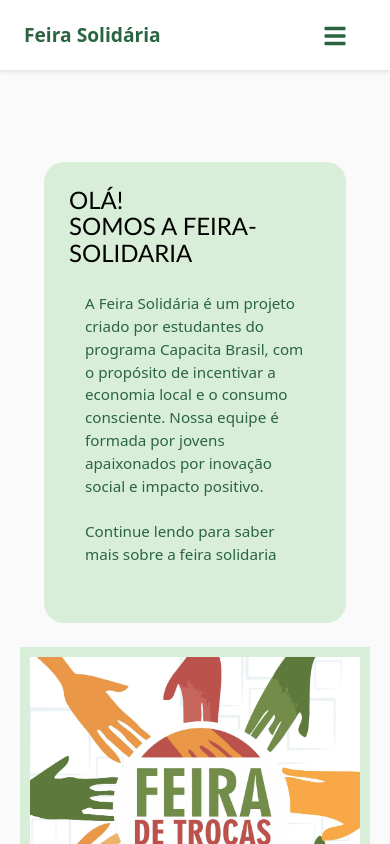
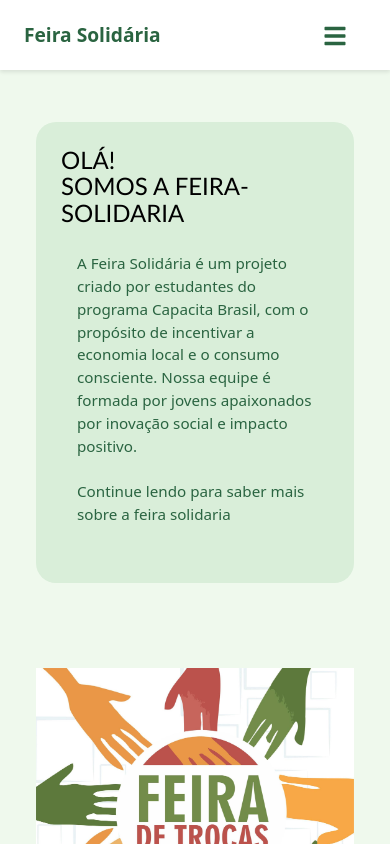
Before and after one commit to Gustavo-Nog/feira-solidaria, a React (Vite) app in the folder frontend/: page /sobre-nos in a window 390 px wide. Built offline with nearby package versions, Linux system fonts and the light colour scheme; no server answers.

Commit message:
style: ajusta layout e imagens para melhor responsividade e alinhamento

```diff
--- a/frontend/src/pages/Sobre-nos/SobreNos.css
+++ b/frontend/src/pages/Sobre-nos/SobreNos.css
@@ -1,6 +1,6 @@
 .sobrenos-container {
   padding: 20px;
-  background-color: #fafafa;
+  background-color: #eff9ed;
 }
 
 .sobrenos-container p {
@@ -30,35 +30,43 @@ section.container-fluid {
 }
 
 .hero-image-container {
-  background-color: #cccccc;
-  border-radius: 20px;
-  padding: 10px;
+  height: 380px;
+  width: 100%;
   display: flex;
   align-items: center;
   justify-content: center;
-  min-height: 100px;
-  margin-bottom: 0;
+  background-color: transparent;
+  overflow: hidden;
 }
 
 .hero-image-container img.image-styled {
-  border-radius: 15px;
-  border: 10px solid #d9eed9;
+  max-height: 100%;
   max-width: 100%;
-  max-height: 100%;
-  object-fit: cover;
+  object-fit: contain;
+  width: auto;
+  height: auto;
 }
 
 .hero-image-container.no-radius {
   border-radius: 0;
   padding: 0;
-  min-height: 50%;
+  max-height: 400px;
 }
 
 .hero-image-container.no-radius img {
   border-radius: 0;
   height: 100%;
-  width: 100%;
-  object-fit: cover;
+  object-fit: contain;
+  width: auto;
+  max-height: 100%;
+}
+
+.image-placeholder {
+  background-color: #cccccc;
+  padding: 40px;
+  border-radius: 20px;
+  color: #444;
+  font-weight: bold;
 }
 
 .responsive-heading {
--- a/frontend/src/pages/Sobre-nos/SobreNos.jsx
+++ b/frontend/src/pages/Sobre-nos/SobreNos.jsx
@@ -2,15 +2,18 @@ import "./SobreNos.css";
 import EquipeCarrosel from "../../components/EquipeCarrosel/EquipeCarrosel";
 import feiraLogo from '../../assets/logo-feira.jpg';
 import progresso from '../../assets/progresso.png';
+import missao from '../../assets/missao.png';
 
 function SobreNos() {
+  const temImagem = !!missao;
+
   return (
     <>
       <div className="sobrenos-container">
         {/* Primeira seção: texto à esquerda e imagem à direita */}
-        <section className="container-fluid py-5 px-0">
+        <section className="container-fluid py-3 px-0">
           <div className="row g-0 align-items-center">
-            <section className="col-12 col-md-6 p-0 m-0 order-1 order-md-1 p-4">
+            <section className="col-12 col-md-6 p-3 order-1 order-md-1">
               <div className="mission-card">
                 <h1 className="responsive-heading">
                   Olá!
@@ -29,18 +32,12 @@ function SobreNos() {
               </div>
 
             </section>
-            <section className="col-12 col-md-6 text-center order-2 order-md-2 p-0" >
+            <section className="col-12 col-md-6 p-3 text-center order-2 order-md-2 p-0" >
               <div className="hero-image-container no-radius">
                 <img
                   src={feiraLogo}
                   alt="Equipe de desenvolvime// você vai criar esse CSS a seguirnto"
                   className="img-fluid image-styled"
-                  style={{
-                    width: '100%',
-                    height: 'auto',
-                    maxHeight: '100vh',
-                    objectFit: 'contain'
-                  }}
                 />
               </div>
             </section>
@@ -48,15 +45,22 @@ function SobreNos() {
         </section>
 
         {/* Segunda seção: imagem à esquerda e texto à direita */}
-        <section className="container-fluid py-5 px-0">
+        <section className="container-fluid py-3 px-0">
           <div className="row g-0 align-items-center">
-            <section className="col-12 col-md-6 text-center order-2 order-md-1 p-0">
-              <div className="hero-image-container no-radius">
-                {/* <img src={equipeDesenvolvedora} alt="Equipe de desenvolvimento" className="img-fluid image-styled" /> */}
-                <p className="image-placeholder">IMAGEM DA EQUIPE</p>
+            <section className="col-12 col-md-6 p-3 text-center order-2 order-md-1">
+              <div className={`hero-image-container ${!temImagem ? '' : 'no-radius'}`}>
+                {temImagem ? (
+                  <img
+                    src={missao}
+                    alt="Equipe"
+                    className="img-fluid image-styled"
+                  />
+                ) : (
+                  <p className="image-placeholder">IMAGEM DA EQUIPE</p>
+                )}
               </div>
             </section>
-            <section className="col-12 col-md-6 order-1 order-md-2 p-4">
+            <section className="col-12 col-md-6 p-3 order-1 order-md-2 p-4">
               <div className="mission-card">
                 <h1 className="responsive-heading">
                   Nossa Missão
@@ -72,9 +76,9 @@ function SobreNos() {
         </section>
 
         {/* Seções futuras */}
-        <section className="container-fluid py-5 px-0">
+        <section className="container-fluid py-3 px-0">
           <div className="row g-0 align-items-center">
-            <section className="col-12 col-md-6 p-0 m-0 order-1 order-md-1 p-4">
+            <section className="col-12 col-md-6 p-3 m-0 order-1 order-md-1 p-4">
               <div className="mission-card">
                 <h1 className="responsive-heading">
                   O que nos move
@@ -88,18 +92,12 @@ function SobreNos() {
               </div>
 
             </section>
-            <section className="col-12 col-md-6 text-center order-2 order-md-2 p-0">
+            <section className="col-12 col-md-6 p-3 text-center order-2 order-md-2 p-0">
               <div className="hero-image-container no-radius">
                 {<img
                   src={progresso}
                   alt="Imagem alusão ao progresso"
                   className="img-fluid image-styled"
-                  style={{
-                    width: '80%',
-                    height: '80%',
-                    maxHeight: '100vh',
-                    objectFit: 'contain'
-                  }}
                 />}
               </div>
             </section>
```
